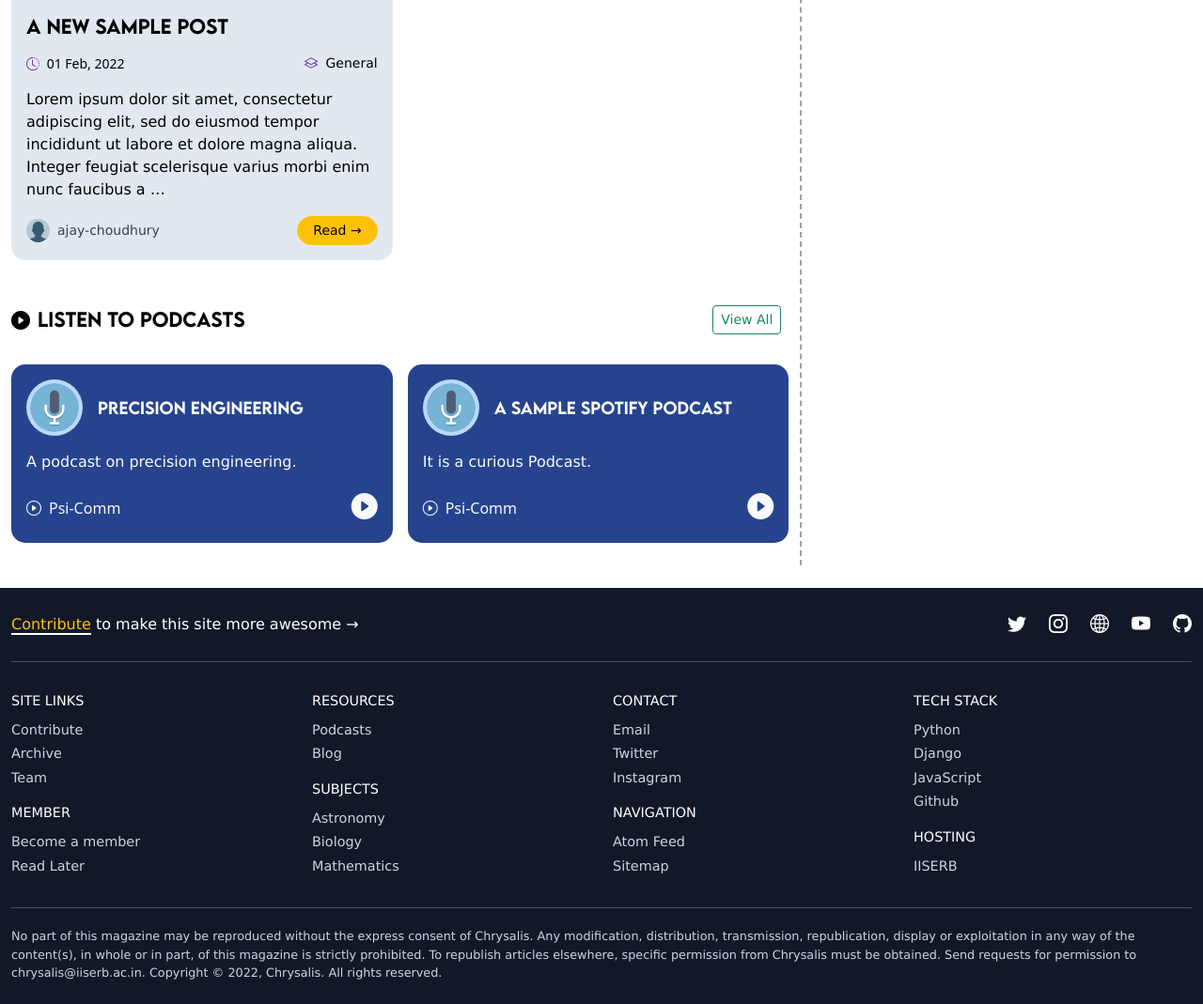
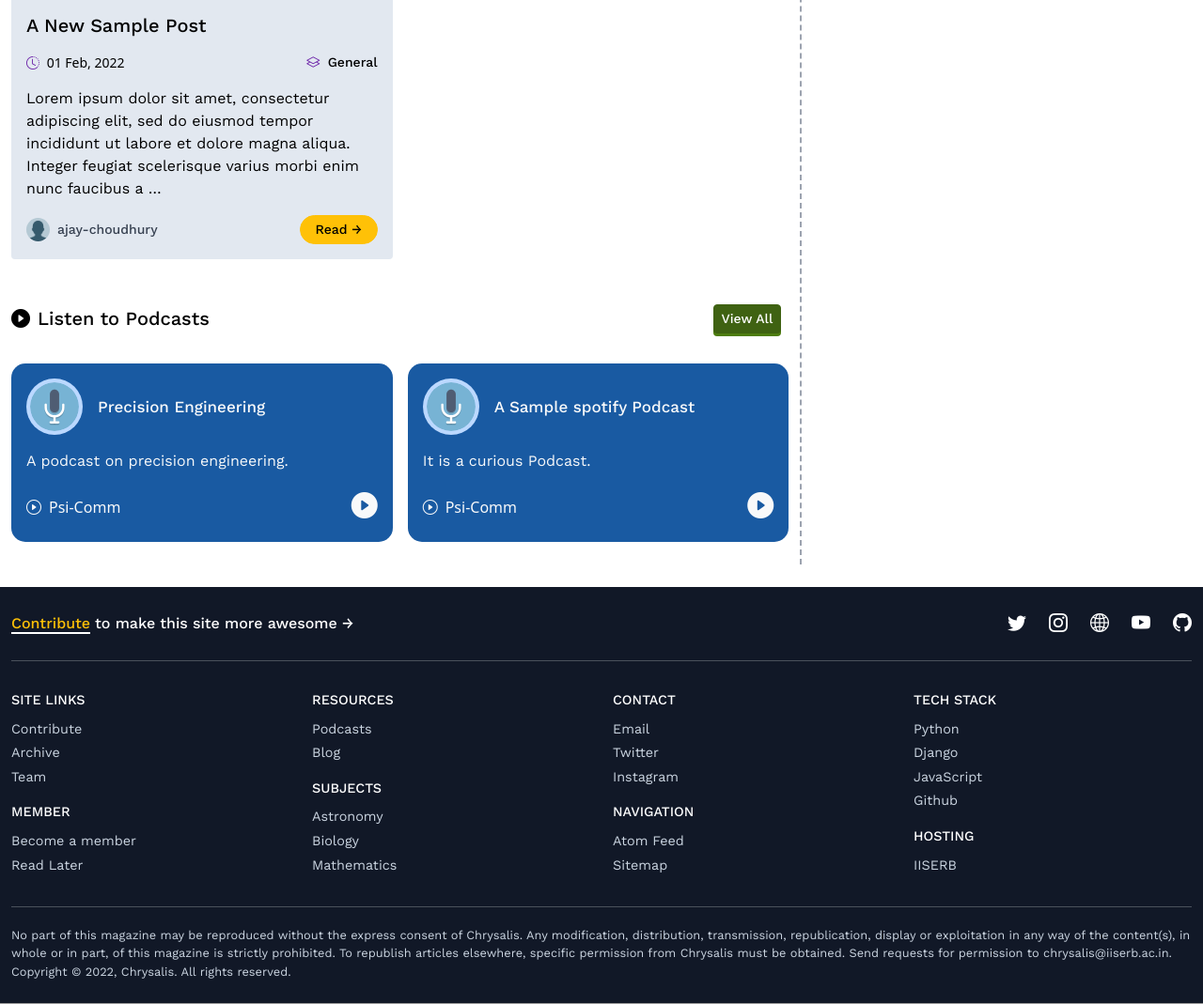
Before and after one commit to ajaycc17/chrysalis_2, a Django app: page / in a window 1280 px wide. Shown: the part 2289-3358 px from the top of the page at 94% size. Run offline with Django 3.2, Linux system fonts and the light colour scheme; data comes from the database, SQL or seed files in the repository; both versions use the stored data as it was after the commit; some libraries are stand-ins or nearby versions.

Commit message:
ready for heroku

```diff
--- a/blog/urls.py
+++ b/blog/urls.py
@@ -1,9 +1,12 @@
+from xml.dom.minidom import Document
 from django.urls import path
 from . import views
+from django.conf import settings
+from django.conf.urls.static import static
 
 urlpatterns = [
     path('', views.blogPage, name='BlogPage'),
     path('postComment/', views.postComment, name='postComment'),
     path('topics/', views.topics, name='topics'),
     path('<str:slug>/', views.blogPost, name='BlogPost'),
-]
+] + static(settings.MEDIA_URL, document_root=settings.MEDIA_ROOT)
--- a/orbit/settings/base.py
+++ b/orbit/settings/base.py
@@ -1,4 +1,5 @@
 from pathlib import Path
+import os
 from django.contrib.messages import constants as messages
 
 # BASE_DIR / 'subdir'
@@ -87,6 +88,9 @@ STATICFILES_DIRS = [
     BASE_DIR / "static",
 ]
 
+# managing media
+MEDIA_ROOT = os.path.join(BASE_DIR, 'media')
+
 # Default primary key field type
 DEFAULT_AUTO_FIELD = 'django.db.models.BigAutoField'
 
--- a/orbit/settings/prod.py
+++ b/orbit/settings/prod.py
@@ -1,4 +1,5 @@
 from .base import *
+import os
 
 # Secret key
 # with open('/home/ajay/secret_key.txt') as f:
--- a/static/css/style.css
+++ b/static/css/style.css
@@ -7,6 +7,7 @@
     --bg-back: #ffffff;
     --bg-card: #cbd5e1;
     --bg-blog: #e2e8f0;
+    --bg-blog2: #cbd5e1;
     --mainText: #000;
     --textCol: #374151;
     --boldText: #374151;
@@ -126,7 +127,7 @@ input:checked + .slider:before {
     --subtleBorder: #6b7280;
     --bs-yellow: #ffd800;
     --bg-card: #4b5563;
-    /* --bg-blog: #374151; */
+    --bg-blog2: #374151;
     --bg-blog: #3a3b40;
     --bg-lime: #84cc16;
     --bg-darkblue: #1f364d;
@@ -166,10 +167,12 @@ input:checked + .slider:before {
     color: var(--subtleBorder) !important;
 } */
 .spaceGrot {
-    font-family: Verdana, Geneva, Tahoma, sans-serif, sans-serif;
+    /* font-family: Verdana, Geneva, Tahoma, sans-serif, sans-serif; */
+    font-family: "Work Sans", sans-serif;
 }
 .spaceGrot p {
-    font-family: Verdana, Geneva, Tahoma, sans-serif, sans-serif;
+    /* font-family: Verdana, Geneva, Tahoma, sans-serif, sans-serif; */
+    font-family: "Work Sans", sans-serif;
     color: var(--textCol);
     font-size: 1.1rem;
 }
@@ -223,7 +226,8 @@ h3,
 h4,
 h5,
 h6 {
-    font-family: "Lemon Milk";
+    /* font-family: "Lemon Milk"; */
+    font-family: "Work Sans", sans-serif;
 }
 .signin-button {
     padding-top: 4px;
@@ -354,7 +358,7 @@ button.rounded-2.btn-warning {
 body {
     background-color: var(--bg-back);
     color: var(--mainText);
-    padding-top: 3.37rem;
+    padding-top: 3.3rem;
 }
 .commentParent {
     border-left: solid 3px var(--bg-card);
@@ -414,7 +418,8 @@ footer p {
     color: var(--nav-white);
 }
 footer h3 {
-    font-family: Verdana, Geneva, Tahoma, sans-serif, sans-serif;
+    /* font-family: Verdana, Geneva, Tahoma, sans-serif, sans-serif; */
+    font-family: "Work Sans", sans-serif;
     font-size: 0.9rem;
     color: var(--nav-white);
 }
@@ -422,15 +427,12 @@ footer span.text-warning {
     color: #ffc107 !important;
 }
 .fUpper h3 {
-    font-family: Verdana, Geneva, Tahoma, sans-serif, sans-serif;
+    /* font-family: Verdana, Geneva, Tahoma, sans-serif, sans-serif; */
+    font-family: "Work Sans", sans-serif;
 }
 .contIcon1,
 .contIcon2 {
     color: var(--nav-white);
-}
-.contIcon1:hover,
-.contIcon2:hover {
-    color: var(--text-sky);
 }
 #scTop {
     display: none;
@@ -443,7 +445,8 @@ a,
 blockquote,
 li,
 p {
-    font-family: Verdana, Geneva, Tahoma, sans-serif, sans-serif;
+    /* font-family: Verdana, Geneva, Tahoma, sans-serif, sans-serif; */
+    font-family: "Work Sans", sans-serif;
 }
 h1 {
     font-weight: 600;
@@ -472,6 +475,9 @@ h5 {
     }
     h3 {
         font-size: 18px;
+    }
+    .share-bar {
+        display: none;
     }
 }
 .card h3,
@@ -513,7 +519,7 @@ a {
 a:hover {
     color: var(--link);
 }
-.container-page.content a,
+.container-page a,
 .og-content a {
     font-weight: 500;
     color: var(--link);
@@ -729,7 +735,8 @@ textarea:-webkit-autofill:hover {
     border: 7px solid var(--bg-nav);
     font-size: 2.2rem;
     /* font-family: 'Space Grotesk', cursive; */
-    font-family: Verdana, Geneva, Tahoma, sans-serif, sans-serif;
+    /* font-family: Verdana, Geneva, Tahoma, sans-serif, sans-serif; */
+    font-family: "Work Sans", sans-serif;
     line-height: 2;
     font-weight: 900;
     color: var(--bs-yellow);
--- a/templates/base.html
+++ b/templates/base.html
@@ -17,6 +17,7 @@
     <link rel="stylesheet" href="{% static 'css/prism.css' %}">
 
     <!-- Fonts -->
+    <link href="https://fonts.googleapis.com/css2?family=Work+Sans:ital,wght@0,400;0,500;0,600;0,700;1,400;1,500&display=swap" rel="stylesheet">
 
     <!-- Icons -->
     <link rel="stylesheet" href="https://cdn.jsdelivr.net/npm/bootstrap-icons@1.5.0/font/bootstrap-icons.css">
--- a/templates/home/home.html
+++ b/templates/home/home.html
@@ -90,9 +90,9 @@
         <div>
             <div class="album py-4">
                 <div class="mb-4 pb-2 d-flex align-items-center justify-content-between">
-                    <h3 class="mb-0"><i class="bi bi-grid-fill pe-2"></i>Browse Topics</h3>
+                    <h3 class="mb-0"><i class="bi bi-arrow-right-circle-fill pe-2"></i>Browse Topics</h3>
                     <a href="/blog/topics">
-                        <button type="button" class="btn btn-sm btn-outline-success rounded-2 fw-500 me-2">View All</button>
+                        <button type="button" class="btn btn-sm btn-success rounded-2 fw-500 me-2">View All</button>
                     </a>
                 </div>
                 <div class="row row-cols-1 row-cols-sm-2 row-cols-md-2 g-3">
@@ -124,17 +124,17 @@
         <!-- posts -->
         <div class="album py-4">
             <div class="mb-4 pb-2 d-flex align-items-center justify-content-between">
-                <h3 class="mb-0"><i class="bi bi-book-half pe-2"></i>Recent Articles</h3>
+                <h3 class="mb-0"><i class="bi bi-arrow-right-circle-fill pe-2"></i>Recent Articles</h3>
                 <a href="/blog">
-                    <button type="button" class="btn btn-sm btn-outline-success rounded-2 fw-500 me-2">View All</button>
+                    <button type="button" class="btn btn-sm btn-success rounded-2 fw-500 me-2">View All</button>
                 </a>
             </div>
             <div class="row row-cols-1 row-cols-sm-2 row-cols-md-2 g-3">
                 {% for post in allPosts %}
                 <article class="col">
-                    <div class="card h-100 bg-blog" style="border-radius: 15px;">
+                    <div class="card h-100 bg-blog">
                         <a href="/blog/{{post.slug}}">
-                            <img src="{{post.thumbnail.url}}" alt="{{post.title}}" style="border-radius: 15px 15px 0 0;">
+                            <img src="{{post.thumbnail.url}}" alt="{{post.title}}">
                         </a>
                         <div class="card-body d-flex flex-column justify-content-between">
                             <div>
@@ -174,13 +174,13 @@
                 <div class="mb-4 pb-2 d-flex align-items-center justify-content-between">
                     <h3 class="mb-0"><i class="bi bi-play-circle-fill pe-2"></i>Listen to Podcasts</h3>
                     <a href="/blog/topics">
-                        <button type="button" class="btn btn-sm btn-outline-success rounded-2 fw-500 me-2">View All</button>
+                        <button type="button" class="btn btn-sm btn-success rounded-2 fw-500 me-2">View All</button>
                     </a>
                 </div>
                 <div class="row row-cols-1 row-cols-sm-2 row-cols-md-2 g-3">
                     {% for pod in allPodcasts %}
                     <article class="col">
-                      <div class="card h-100 topic-card" style="background-color: #26448d">
+                      <div class="card h-100 topic-card" style="background-color: #195aa2">
                           <div class="card-body d-flex flex-column justify-content-between">
                               <div>
                                   <div class="d-flex mb-2 align-items-center">
@@ -211,14 +211,14 @@
 
           <!-- user details -->
           <div class="mb-4">
-            <div class="alert py-4 bg-blog" role="alert" style="border-radius:15px;">
+            <div class="alert pt-4 pb-3 bg-blog" role="alert" style="border-radius:15px;">
               <h4 class="text-center text-white fs-5">FIND US ON</h4>
-              <p class="text-center mainText mt-3 mb-0">
-                <i class="bi bi-instagram fs-3 text-danger"></i>
-                <i class="bi bi-facebook fs-3 ps-4 text-primary"></i>
-                <i class="bi bi-twitter fs-3 ps-4 text-info"></i>
-                <i class="bi bi-youtube fs-3 ps-4 text-danger"></i>
-                <i class="bi bi-linkedin fs-3 ps-4 text-nav-real"></i>
+              <p class="text-center mainText mt-3 mb-0 d-flex justify-content-between px-4" style="background-color: var(--bg-blog2);border-radius: 15px;padding-top: 6px;padding-bottom: 5px">
+                <i class="bi bi-instagram fs-4 text-white"></i>
+                <i class="bi bi-facebook fs-4 text-white"></i>
+                <i class="bi bi-twitter fs-4 text-white"></i>
+                <i class="bi bi-youtube fs-4 text-white"></i>
+                <i class="bi bi-linkedin fs-4 text-white"></i>
               </p>
             </div>
           </div>
@@ -233,8 +233,9 @@
 
           <div class="mb-4">
             <h3 class="d-inline pb-1 fs-5">LATEST TWEETS:</h3>
-            <div class="mt-3">
-              <a class="twitter-timeline" data-height="420" href="https://twitter.com/chrysalisiiserb?ref_src=twsrc%5Etfw">Tweets by chrysalisiiserb</a> <script async src="https://platform.twitter.com/widgets.js" charset="utf-8"></script>
+            <div class="mt-3 border border-2 p-2" style="border-radius: 15px;">
+              <a class="twitter-timeline bg-warning" data-height="440" data-chrome="noscrollbar noheader nofooter noborders" data-aria-polite="assertive" href="https://twitter.com/chrysalisiiserb?ref_src=twsrc%5Etfw">Tweets by chrysalisiiserb</a>
+              <script async src="https://platform.twitter.com/widgets.js" charset="utf-8"></script>
             </div>
           </div>
 
--- a/templates/podcasts/index.html
+++ b/templates/podcasts/index.html
@@ -55,14 +55,14 @@
         <div class="container d-flex justify-content-between mb-4">
             <div id="postCounter" class="d-flex align-items-center">
                 <i class="d-flex fs-5 bi bi-check-circle-fill text-success pe-2"></i>
-                <h3 class="fs-6 text-uppercase mb-0">{{total}}+ Articles & Guides</h3>
+                <h3 class="fs-6 text-uppercase mb-0">{{total}}+ Podcasts</h3>
             </div>
         </div>
         <div class="container">
             <div class="row row-cols-1 row-cols-sm-2 row-cols-md-3 g-3">
             {% for post in allPosts %}
             <article class="col">
-                <div class="card h-100 topic-card" style="background-color: #26448d">
+                <div class="card h-100 topic-card" style="background-color: #195aa2">
                     <div class="card-body d-flex flex-column justify-content-between">
                         <div>
                             <div class="d-flex mb-2 align-items-center">
```
Also changed, not shown: templates/blog/blogPost.html (+7 -7 lines), db.sqlite3.
